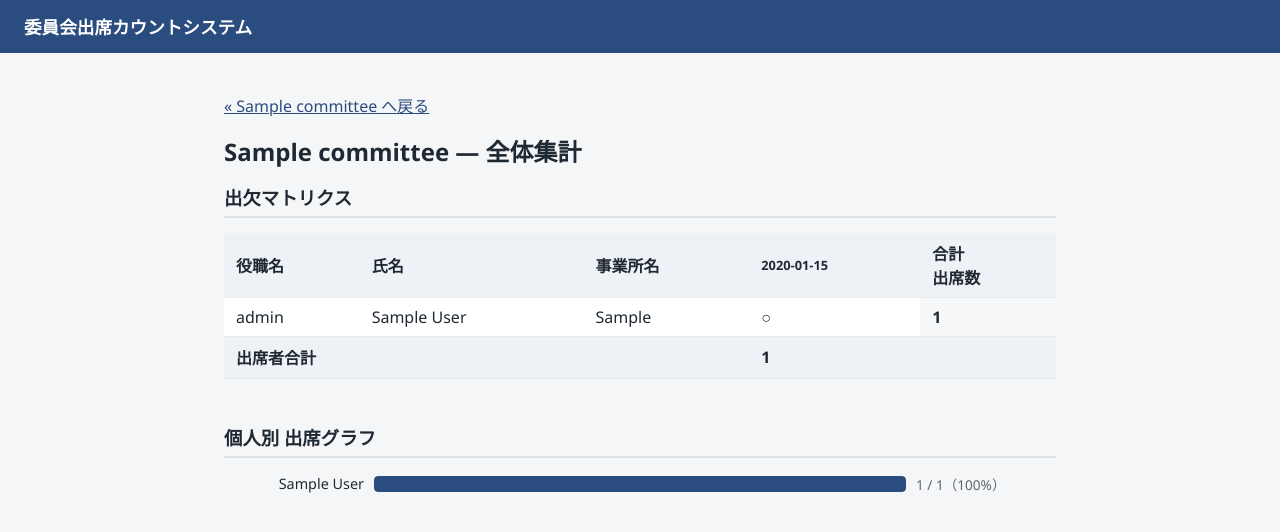
After one commit to mj23-hub/test1, a Node server app: page /committees/1/matrix in a window 1280 px wide. The commit adds this page. Shown: the top 532 px of the page. Run offline with Node 20, Linux system fonts and the light colour scheme; tables that the repository leaves empty hold one stand-in row (values such as "Sample post"); some libraries are stand-ins or nearby versions.

Commit message:
Add member details, attendance CSV import, and aggregate matrix/graph
- Members now carry role (役職名) and company (事業所名), matching the
  attendance sheet format used by the committee, with an edit page.
- New CSV import on the committee page: upload a monthly attendance CSV
  (name + status columns, optional role/company), auto-detecting
  UTF-8/Shift_JIS encoding, auto-creating the meeting and any new
  members, and upserting attendance.
- New /committees/:id/matrix page: full attendance matrix (all meetings
  x all members, per-row/column totals) plus a per-member horizontal
  bar chart visualizing attendance counts.

```diff
--- a/package.json
+++ b/package.json
@@ -11,6 +11,8 @@
     "better-sqlite3": "^12.4.1",
     "ejs": "^3.1.10",
     "express": "^5.1.0",
-    "express-session": "^1.18.2"
+    "express-session": "^1.18.2",
+    "iconv-lite": "^0.7.3",
+    "multer": "^2.2.0"
   }
 }
--- a/public/style.css
+++ b/public/style.css
@@ -90,3 +90,90 @@ button.danger:hover { background: #8f312d; }
   gap: 6px;
   margin: 0;
 }
+
+.hint {
+  font-size: 0.85rem;
+  color: #5c6672;
+  background: #eef1f5;
+  border-radius: 4px;
+  padding: 8px 12px;
+}
+.hint code {
+  background: #dde2e8;
+  padding: 1px 4px;
+  border-radius: 3px;
+}
+
+.banner {
+  padding: 10px 14px;
+  border-radius: 4px;
+  margin-bottom: 16px;
+  font-size: 0.9rem;
+}
+.banner-success {
+  background: #e4f3e8;
+  color: #1f6b39;
+  border: 1px solid #bfe3c9;
+}
+.banner-error {
+  background: #fbeae8;
+  color: #a3352d;
+  border: 1px solid #f0c4bf;
+}
+
+.table-scroll {
+  overflow-x: auto;
+  max-width: 100%;
+}
+.matrix-table {
+  white-space: nowrap;
+}
+.matrix-date-col {
+  font-size: 0.8rem;
+}
+.matrix-cell {
+  text-align: center;
+}
+.matrix-total {
+  text-align: center;
+  font-weight: 600;
+  background: #f7f8fa;
+}
+.matrix-table tfoot td {
+  font-weight: 600;
+  background: #eef1f5;
+}
+
+.bar-chart {
+  display: flex;
+  flex-direction: column;
+  gap: 8px;
+}
+.bar-row {
+  display: grid;
+  grid-template-columns: 140px 1fr 140px;
+  align-items: center;
+  gap: 10px;
+}
+.bar-label {
+  text-align: right;
+  font-size: 0.9rem;
+  white-space: nowrap;
+  overflow: hidden;
+  text-overflow: ellipsis;
+}
+.bar-track {
+  background: #e7e9ec;
+  border-radius: 4px;
+  height: 16px;
+  overflow: hidden;
+}
+.bar-fill {
+  background: #2b4c7e;
+  height: 100%;
+  border-radius: 4px;
+}
+.bar-value {
+  font-size: 0.85rem;
+  color: #5c6672;
+}
--- a/src/app.js
+++ b/src/app.js
@@ -1,6 +1,10 @@
 const path = require('path');
 const express = require('express');
+const multer = require('multer');
 const db = require('./db');
+const { parseAttendanceCsv, decodeCsvBuffer } = require('./csv');
+
+const upload = multer({ storage: multer.memoryStorage(), limits: { fileSize: 2 * 1024 * 1024 } });
 
 const app = express();
 const PORT = process.env.PORT || 3000;
@@ -66,18 +70,52 @@ app.get('/committees/:id', (req, res) => {
     )
     .all(committee.id);
 
-  res.render('committee', { committee, members, meetings });
+  const importError = req.query.import_error || null;
+  const importResult = req.query.imported
+    ? {
+        total: Number(req.query.total) || 0,
+        present: Number(req.query.present) || 0,
+        created: Number(req.query.created) || 0,
+      }
+    : null;
+
+  res.render('committee', { committee, members, meetings, importError, importResult });
 });
 
 app.post('/committees/:id/members', (req, res) => {
   const committee = getCommitteeOr404(req, res);
   if (!committee) return;
   const name = (req.body.name || '').trim();
+  const role = (req.body.role || '').trim();
+  const company = (req.body.company || '').trim();
   if (name) {
-    db.prepare('INSERT INTO members (committee_id, name) VALUES (?, ?)').run(
-      committee.id,
-      name
-    );
+    db.prepare(
+      'INSERT INTO members (committee_id, name, role, company) VALUES (?, ?, ?, ?)'
+    ).run(committee.id, name, role || null, company || null);
+  }
+  res.redirect(`/committees/${committee.id}`);
+});
+
+app.get('/committees/:id/members/:memberId/edit', (req, res) => {
+  const committee = getCommitteeOr404(req, res);
+  if (!committee) return;
+  const member = db
+    .prepare('SELECT * FROM members WHERE id = ? AND committee_id = ?')
+    .get(req.params.memberId, committee.id);
+  if (!member) return res.status(404).send('委員が見つかりません');
+  res.render('member_edit', { committee, member });
+});
+
+app.post('/committees/:id/members/:memberId/edit', (req, res) => {
+  const committee = getCommitteeOr404(req, res);
+  if (!committee) return;
+  const name = (req.body.name || '').trim();
+  const role = (req.body.role || '').trim();
+  const company = (req.body.company || '').trim();
+  if (name) {
+    db.prepare(
+      'UPDATE members SET name = ?, role = ?, company = ? WHERE id = ? AND committee_id = ?'
+    ).run(name, role || null, company || null, req.params.memberId, committee.id);
   }
   res.redirect(`/committees/${committee.id}`);
 });
@@ -125,6 +163,90 @@ app.post('/committees/:id/meetings/:meetingId/delete', (req, res) => {
     committee.id
   );
   res.redirect(`/committees/${committee.id}`);
+});
+
+// ---- 出欠CSVインポート ----
+app.post('/committees/:id/import', upload.single('csv'), (req, res) => {
+  const committee = getCommitteeOr404(req, res);
+  if (!committee) return;
+
+  const meetingDate = (req.body.meeting_date || '').trim();
+  const meetingTitle = (req.body.title || '').trim();
+
+  if (!meetingDate) {
+    return res.redirect(
+      `/committees/${committee.id}?import_error=${encodeURIComponent('開催日を指定してください')}`
+    );
+  }
+  if (!req.file) {
+    return res.redirect(
+      `/committees/${committee.id}?import_error=${encodeURIComponent('CSVファイルを選択してください')}`
+    );
+  }
+
+  let records;
+  try {
+    const text = decodeCsvBuffer(req.file.buffer);
+    records = parseAttendanceCsv(text);
+  } catch (e) {
+    return res.redirect(
+      `/committees/${committee.id}?import_error=${encodeURIComponent(e.message)}`
+    );
+  }
+
+  const tx = db.transaction(() => {
+    let meeting = db
+      .prepare('SELECT * FROM meetings WHERE committee_id = ? AND meeting_date = ?')
+      .get(committee.id, meetingDate);
+    if (!meeting) {
+      const result = db
+        .prepare(
+          'INSERT INTO meetings (committee_id, meeting_date, title) VALUES (?, ?, ?)'
+        )
+        .run(committee.id, meetingDate, meetingTitle || null);
+      meeting = { id: result.lastInsertRowid };
+    }
+
+    const findMember = db.prepare(
+      'SELECT * FROM members WHERE committee_id = ? AND name = ?'
+    );
+    const insertMember = db.prepare(
+      'INSERT INTO members (committee_id, name, role, company) VALUES (?, ?, ?, ?)'
+    );
+    const upsertAttendance = db.prepare(
+      `INSERT INTO attendance (meeting_id, member_id, present) VALUES (?, ?, ?)
+       ON CONFLICT(meeting_id, member_id) DO UPDATE SET present = excluded.present`
+    );
+
+    let createdMembers = 0;
+    let presentCount = 0;
+    for (const rec of records) {
+      let member = findMember.get(committee.id, rec.name);
+      if (!member) {
+        const result = insertMember.run(
+          committee.id,
+          rec.name,
+          rec.role || null,
+          rec.company || null
+        );
+        member = { id: result.lastInsertRowid };
+        createdMembers++;
+      }
+      upsertAttendance.run(meeting.id, member.id, rec.present ? 1 : 0);
+      if (rec.present) presentCount++;
+    }
+
+    return { total: records.length, presentCount, createdMembers };
+  });
+
+  const summary = tx();
+  const qs = new URLSearchParams({
+    imported: '1',
+    total: String(summary.total),
+    present: String(summary.presentCount),
+    created: String(summary.createdMembers),
+  });
+  res.redirect(`/committees/${committee.id}?${qs.toString()}`);
 });
 
 // ---- 出欠記録 ----
@@ -230,6 +352,61 @@ app.get('/committees/:id/report', (req, res) => {
   });
 });
 
+// ---- 全体集計（委員×開催回のマトリクス + 個人別出席グラフ） ----
+app.get('/committees/:id/matrix', (req, res) => {
+  const committee = getCommitteeOr404(req, res);
+  if (!committee) return;
+
+  const members = db
+    .prepare('SELECT * FROM members WHERE committee_id = ? ORDER BY id')
+    .all(committee.id);
+  const meetings = db
+    .prepare('SELECT * FROM meetings WHERE committee_id = ? ORDER BY meeting_date, id')
+    .all(committee.id);
+
+  const attendanceRows = db
+    .prepare(
+      `SELECT a.meeting_id, a.member_id, a.present
+       FROM attendance a
+       JOIN meetings m ON m.id = a.meeting_id
+       WHERE m.committee_id = ?`
+    )
+    .all(committee.id);
+  const presentSet = new Set(
+    attendanceRows.filter((r) => r.present).map((r) => `${r.meeting_id}:${r.member_id}`)
+  );
+
+  const totalMeetings = meetings.length;
+  const memberRows = members.map((member) => {
+    const cells = meetings.map((mt) => presentSet.has(`${mt.id}:${member.id}`));
+    const presentCount = cells.filter(Boolean).length;
+    const rate = totalMeetings > 0 ? Math.round((presentCount / totalMeetings) * 1000) / 10 : null;
+    return { member, cells, presentCount, rate };
+  });
+
+  const meetingTotals = meetings.map(
+    (mt) => memberRows.filter((r) => presentSet.has(`${mt.id}:${r.member.id}`)).length
+  );
+
+  const maxPresent = memberRows.reduce((max, r) => Math.max(max, r.presentCount), 0);
+
+  res.render('matrix', {
+    committee,
+    meetings,
+    memberRows,
+    meetingTotals,
+    totalMeetings,
+    maxPresent,
+  });
+});
+
+app.use((err, req, res, next) => {
+  if (err instanceof multer.MulterError) {
+    return res.status(400).send(`アップロードエラー: ${err.message}`);
+  }
+  next(err);
+});
+
 app.listen(PORT, () => {
   console.log(`委員会出席カウントシステム起動: http://localhost:${PORT}`);
 });
--- /dev/null
+++ b/views/matrix.ejs
@@ -0,0 +1,74 @@
+<%- include('partials/header', { title: '全体集計 | ' + committee.name }) %>
+
+<p><a href="/committees/<%= committee.id %>">&laquo; <%= committee.name %> へ戻る</a></p>
+<h1><%= committee.name %> — 全体集計</h1>
+
+<section>
+  <h2>出欠マトリクス</h2>
+  <div class="table-scroll">
+    <table class="list-table matrix-table">
+      <thead>
+        <tr>
+          <th>役職名</th>
+          <th>氏名</th>
+          <th>事業所名</th>
+          <% meetings.forEach(mt => { %>
+            <th class="matrix-date-col" title="<%= mt.title || '' %>"><%= mt.meeting_date %></th>
+          <% }) %>
+          <th>合計<br>出席数</th>
+        </tr>
+      </thead>
+      <tbody>
+        <% memberRows.forEach(row => { %>
+          <tr>
+            <td><%= row.member.role || '' %></td>
+            <td><%= row.member.name %></td>
+            <td><%= row.member.company || '' %></td>
+            <% row.cells.forEach(present => { %>
+              <td class="matrix-cell"><%= present ? '○' : '' %></td>
+            <% }) %>
+            <td class="matrix-total"><%= row.presentCount %></td>
+          </tr>
+        <% }) %>
+        <% if (memberRows.length === 0) { %>
+          <tr><td colspan="<%= 4 + meetings.length %>" class="empty">委員が登録されていません</td></tr>
+        <% } %>
+      </tbody>
+      <% if (memberRows.length > 0) { %>
+        <tfoot>
+          <tr>
+            <td colspan="3">出席者合計</td>
+            <% meetingTotals.forEach(total => { %>
+              <td class="matrix-total"><%= total %></td>
+            <% }) %>
+            <td></td>
+          </tr>
+        </tfoot>
+      <% } %>
+    </table>
+  </div>
+  <% if (meetings.length === 0) { %>
+    <p class="empty">開催日が登録されていません</p>
+  <% } %>
+</section>
+
+<section>
+  <h2>個人別 出席グラフ</h2>
+  <% if (totalMeetings === 0) { %>
+    <p class="empty">開催日が登録されていないため、グラフを表示できません</p>
+  <% } else { %>
+    <div class="bar-chart">
+      <% memberRows.slice().sort((a, b) => b.presentCount - a.presentCount).forEach(row => { %>
+        <div class="bar-row">
+          <div class="bar-label"><%= row.member.name %></div>
+          <div class="bar-track">
+            <div class="bar-fill" style="width: <%= maxPresent > 0 ? Math.round((row.presentCount / maxPresent) * 100) : 0 %>%"></div>
+          </div>
+          <div class="bar-value"><%= row.presentCount %> / <%= totalMeetings %>（<%= row.rate %>%）</div>
+        </div>
+      <% }) %>
+    </div>
+  <% } %>
+</section>
+
+<%- include('partials/footer') %>
```
Also changed, not shown: src/csv.js (added, +125 -0 lines), src/db.js (+12 -1 lines), views/committee.ejs (+37 -4 lines), views/member_edit.ejs (added, +13 -0 lines), README.md, 1 other file.
